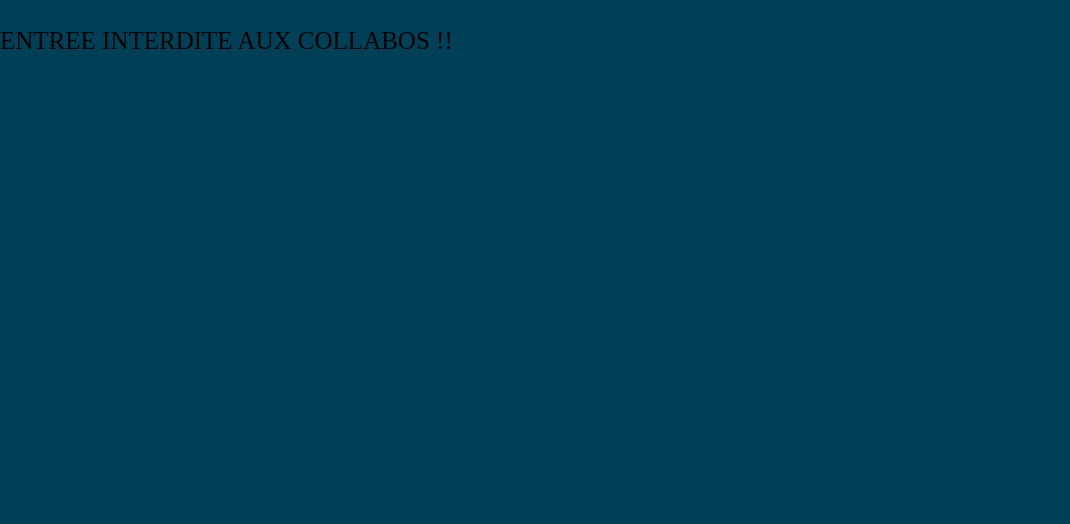
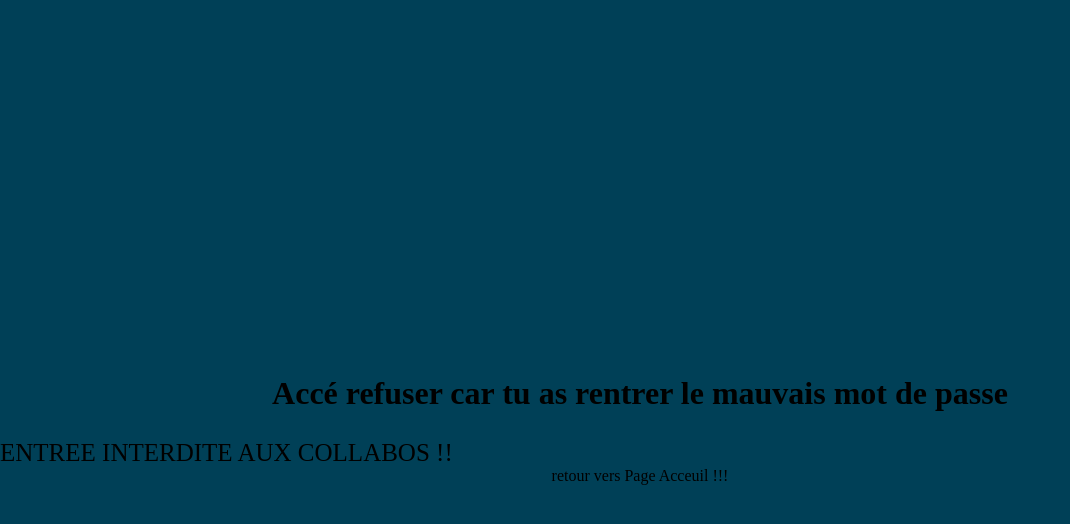
Before and after one commit to peter-centini/Les-Resistants-Francais, a React (Create React App) app: page /refused in a window 1280 px wide. Shown: the top 524 px of the page, without its empty margins (0-1070 px from the left). Built offline with nearby package versions, Linux system fonts and the light colour scheme; a web font is replaced by a local one.

Commit message:
refused jsx

```diff
--- a/src/pages/Refused.jsx
+++ b/src/pages/Refused.jsx
@@ -1,10 +1,15 @@
 import React from 'react'
 import "./Refused.css"
+import { Link } from 'react-router-dom'
+
 function refuse() {
     return (
-        <p className="non">ENTREE INTERDITE AUX COLLABOS !!</p>
 
-
+        <div>
+         <h1 className="titre"> Accé refuser car tu as rentrer le mauvais mot de passe</h1>
+          <p className="non">ENTREE INTERDITE AUX COLLABOS !!</p>
+            <Link className="backhome" to={{pathname: '/'}}>retour vers Page Acceuil !!!</Link>
+       </div>
 
     )
 }
```
